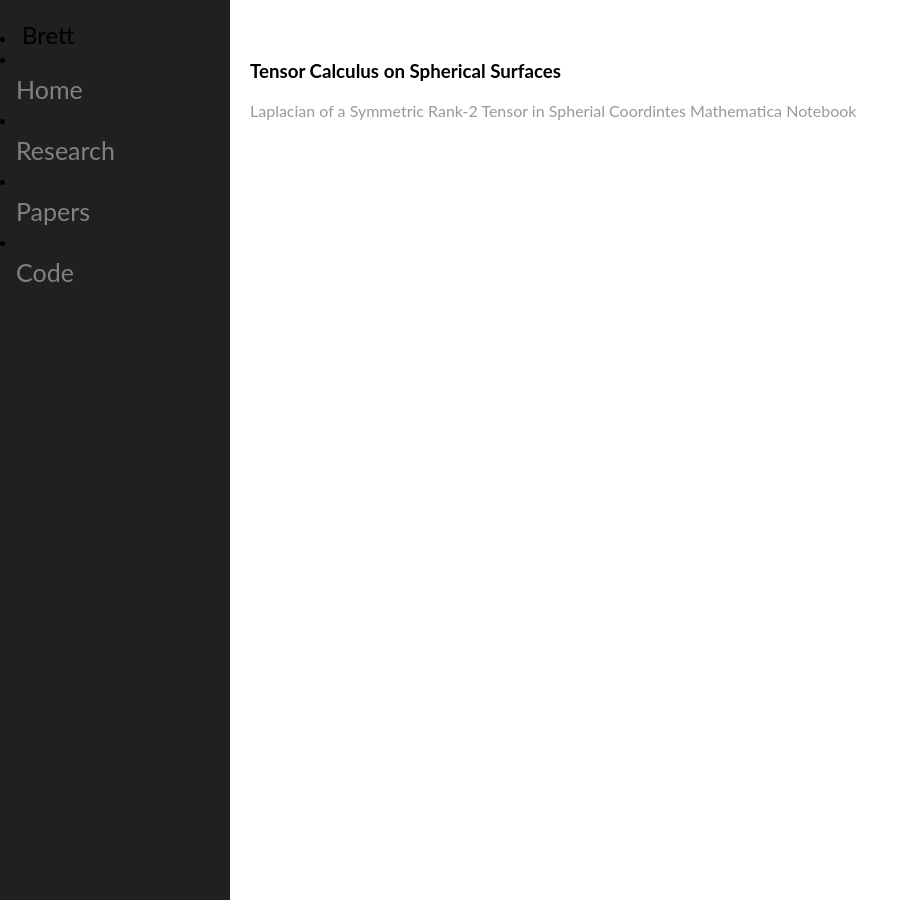
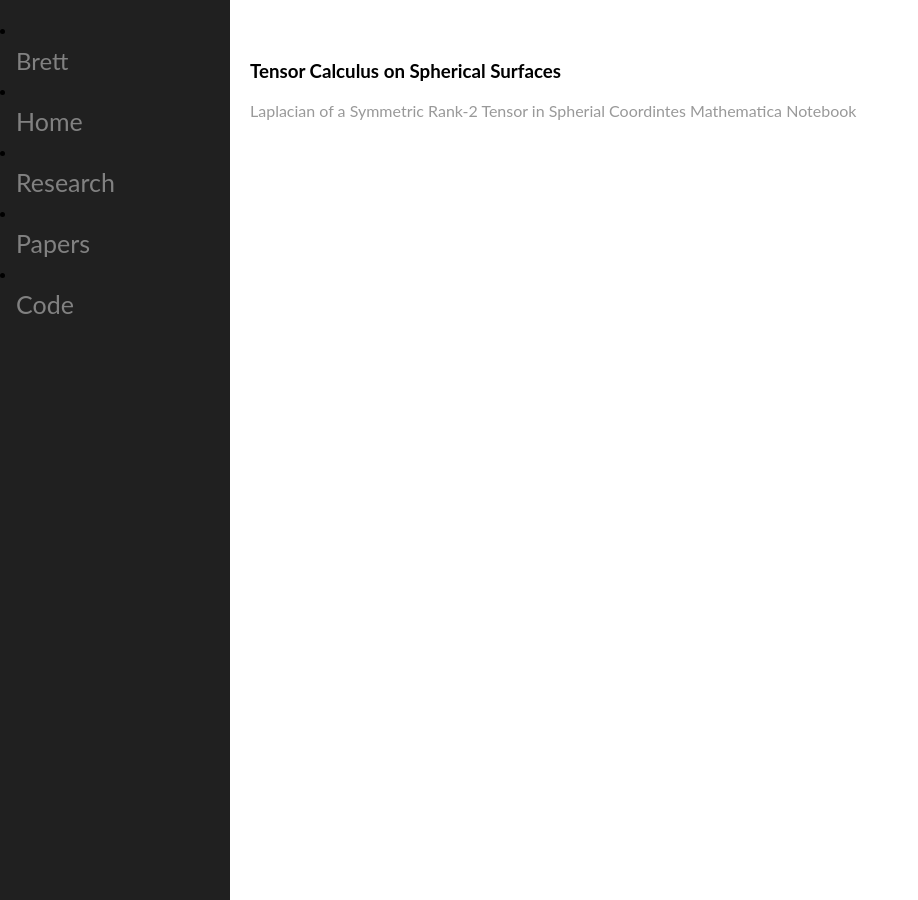
Before and after one commit to mckimb/mckimb.github.io, a Jekyll site: the page built from code/index.html, in a window 1280 px wide. Shown: the whole page, without its empty margins (0-918 px from the left). Built offline with Jekyll 4.4.1, drawn with Linux system fonts in a browser that asks for light colours.

Commit message:
Update default.html

```diff
--- a/_layouts/default.html
+++ b/_layouts/default.html
@@ -9,7 +9,7 @@
 		</head>
 		<body>
 			<div class="sidenav">
-				<li> <font size="+2">Brett</font></li>
+				<li><a><font size="+2">Brett</font></a></li>
 				<li><a href="/">Home</a></li>
   				<li><a href="/research">Research</a></li>
   				<li><a href="/papers">Papers</a></li>
```
